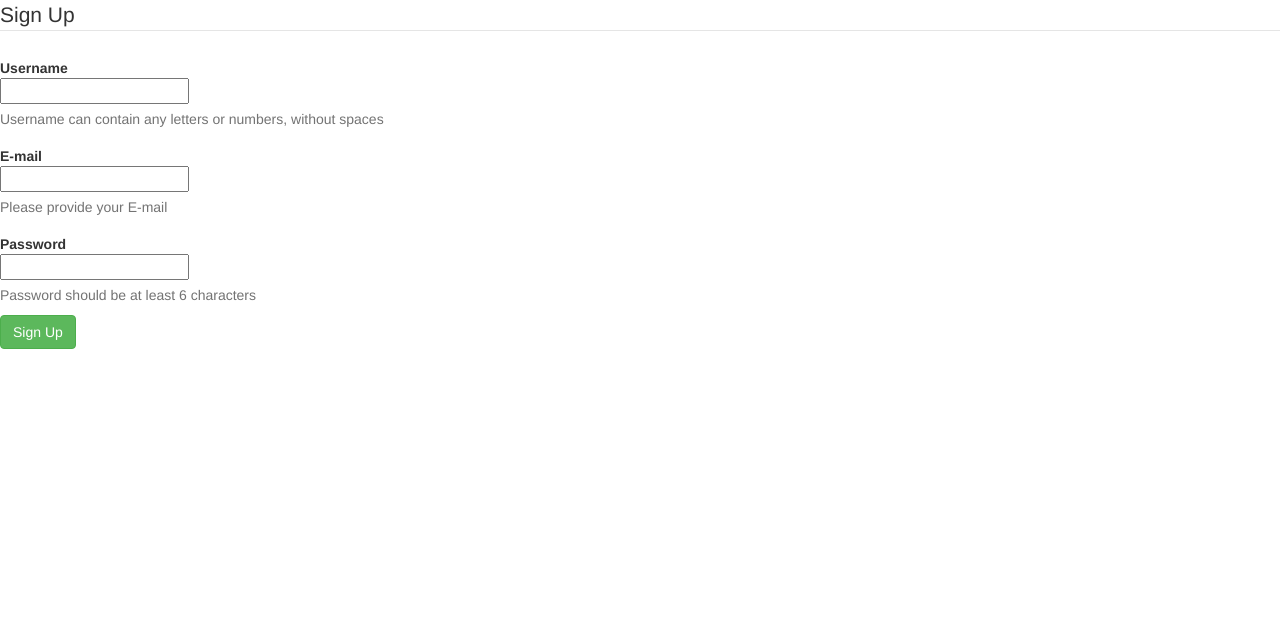
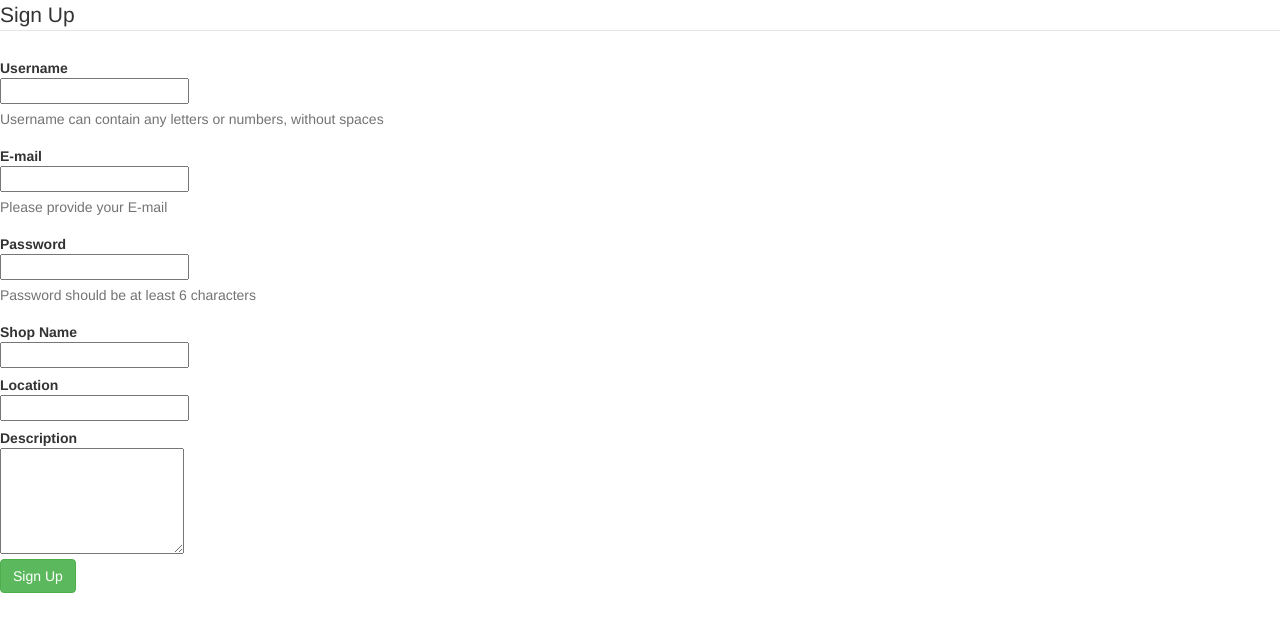
Before and after one commit to aksj98/Covid-Grocery, a Django app: page /signUp/ in a window 1280 px wide. Shown: the top 632 px of the page. Run offline with Django 3.2, Linux system fonts and the light colour scheme; some libraries are stand-ins or nearby versions.

Commit message:
added extra singup features

```diff
--- a/cpanel/cpanel/views.py
+++ b/cpanel/cpanel/views.py
@@ -41,13 +41,16 @@ def postsignUp(request):
     name=request.POST.get('username')
     email=request.POST.get('email')
     password=request.POST.get('password')
+    shopname=request.POST.get('shopname')
+    location=request.POST.get('location')
+    description=request.POST.get('description')
     try:
         user=authe.create_user_with_email_and_password(email,password)
     except:
         message=("Please enter correct details.")
         return render(request,"signUp.html",{"message":message})
     uid=user['localId']
-    data={"name":name,"status":"1"}
+    data={"name":name,"shopname":shopname,"location":location,"description":description,"status":"1"}
     database.child("users").child(uid).child("details").set(data)
     return render(request,"signIn.html")
 def Prisoners(request):
--- a/cpanel/templates/signUp.html
+++ b/cpanel/templates/signUp.html
@@ -45,6 +45,28 @@
       </div>
     </div>
 
+<div class="control-group">
+      <!-- Shop name -->
+      <label class="control-label"  for="shopname">Shop Name</label>
+      <div class="controls">
+        <input type="text" id="shopname" name="shopname" placeholder="" class="input-xlarge">
+      </div>
+    </div>
+<div class="control-group">
+      <!-- Location -->
+      <label class="control-label"  for="location">Location    </label>
+      <div class="controls">
+        <input type="text" id="location" name="location" placeholder="" class="input-xlarge">
+        </div>
+    </div>
+<div class="control-group">
+      <!-- description -->
+      <label class="control-label"  for="description">Description</label>
+      <div class="controls">
+	<textarea rows="5" cols="20" name="short-description">
+    	</textarea>
+      </div>
+    </div>
     <div class="control-group">
       <!-- Button -->
       <div class="controls">
```
